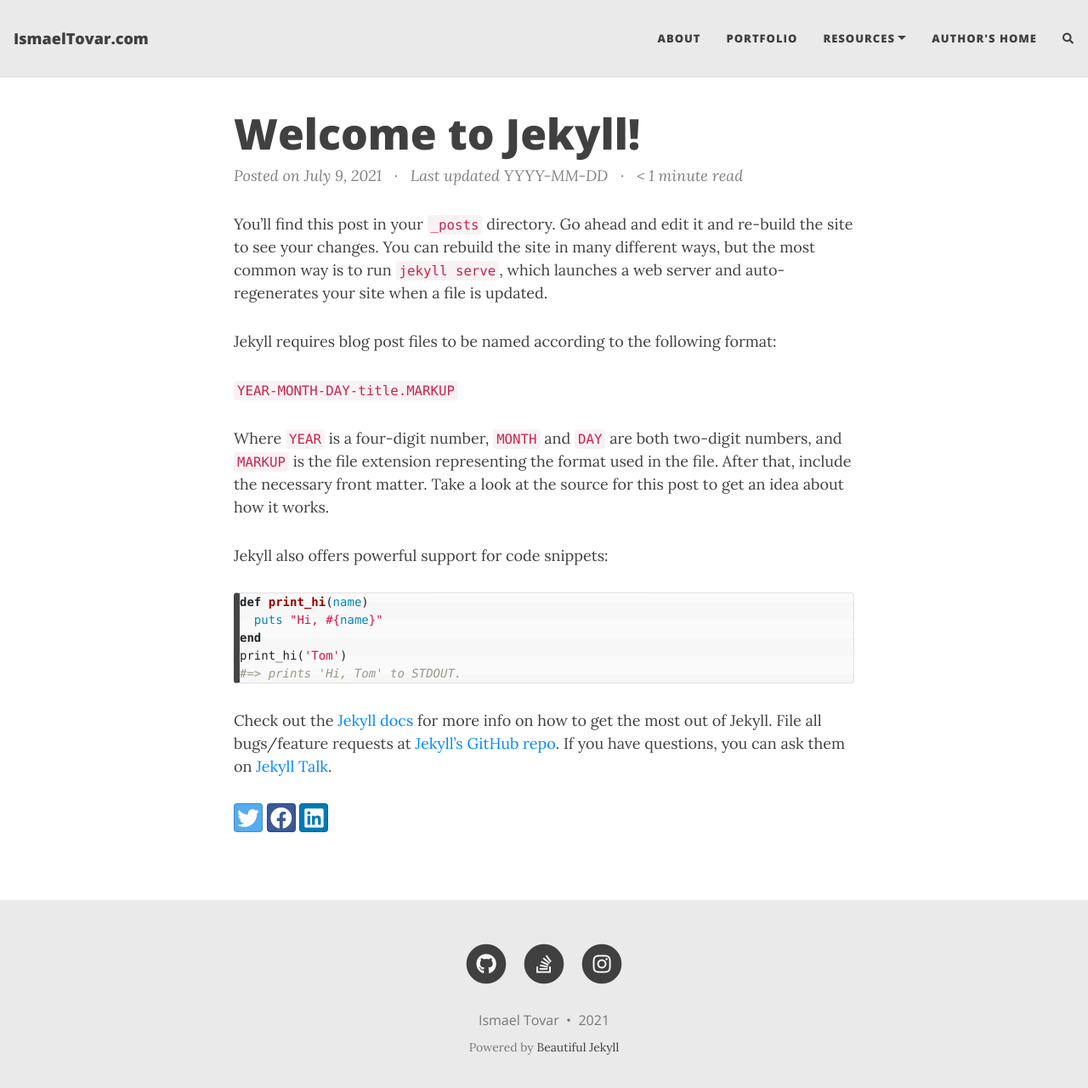
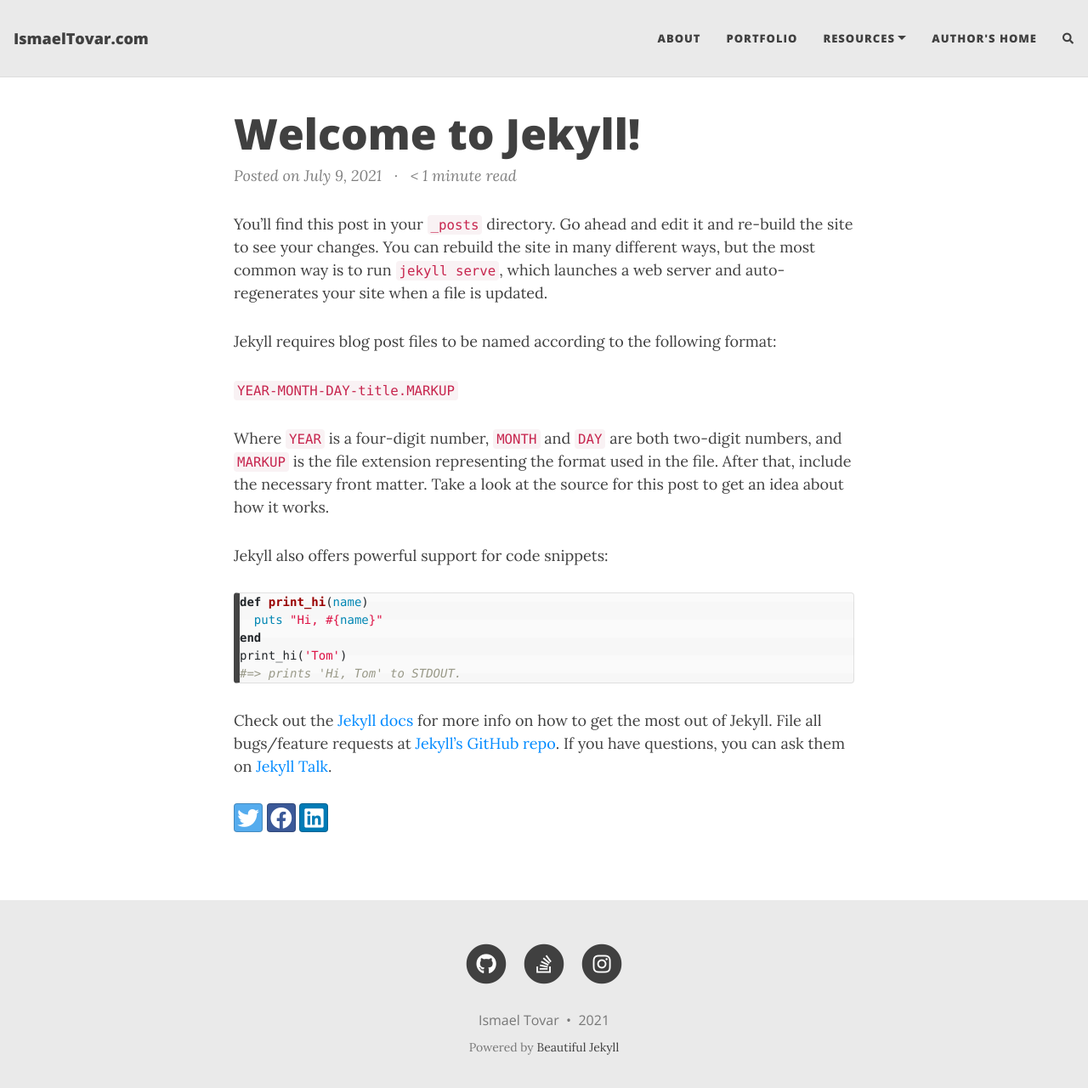
Before and after one commit to ismaeltovar/portfolio-site-discontinued2022, a Jekyll site: the page built from _posts/2021-07-09-welcome-to-jekyll.markdown, in a window 1280 px wide and 1293 px high. Shown: the top 1280 px of the window at 85% size. Built offline with Jekyll 4.4.1, drawn with Linux system fonts in a browser that asks for light colours; nearby versions of some CDN libraries; comment, search, counter and statistics services are not loaded.

Commit message:
Modified defaults in _config.yml

```diff
--- a/_config.yml
+++ b/_config.yml
@@ -207,7 +207,7 @@
       comments: false  # add comments to all blog posts
       social-share: true # add social media sharing buttons to all blog posts
       readtime: true
-      last-updated: YYYY-MM-DD
+      #last-updated:
   -
     scope:
       path: "" # any file that's not a post will be a "page" layout by default
```
